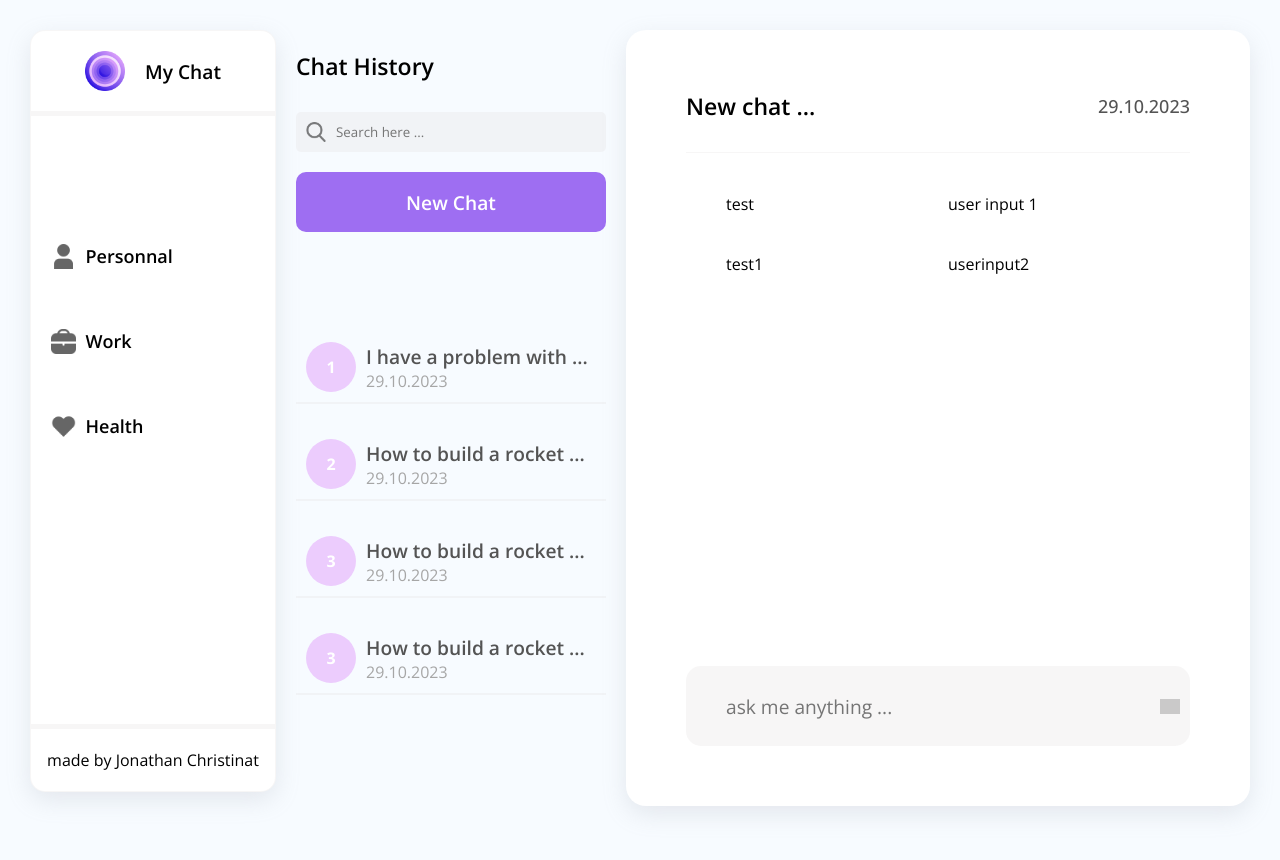
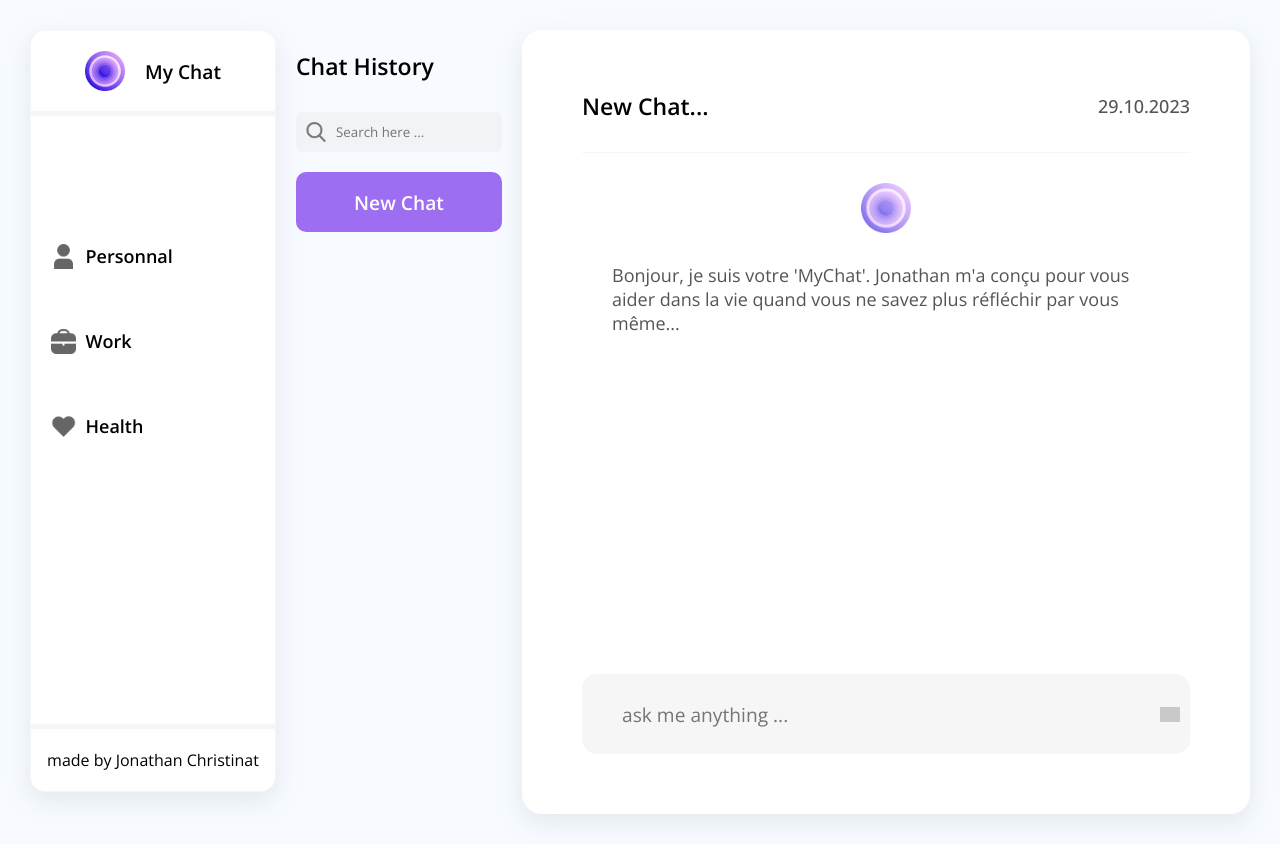
Before and after one commit to gruixer/GPT_V2, a React (Vite) app in the folder GPT_Frontend/: page / in a window 1280 px wide. Built offline with nearby package versions, Linux system fonts and the light colour scheme; grey boxes are pictures that could not be loaded.

Commit message:
Chat ready + css History ready

```diff
--- a/GPT_Frontend/src/App.jsx
+++ b/GPT_Frontend/src/App.jsx
@@ -1,19 +1,14 @@
-import React, { useRef, useState } from "react";
+import React from "react";
 import Categories from "./components/Categories";
-import History from "./components/History";
-import Chat from "./components/Chat";
+import HistoryChatContainer from "./components/HistoryChatContainer";
 import "./styles_components/App.css";
 
 const App = () => {
-  const chatRef = useRef();
-  const onHistoryCreatNewChat = () => {
-    chatRef.current.createNewChat();
-  };
+
   return (
     <div className="main">
       <Categories></Categories>
-      <History onCreateNewChat={onHistoryCreatNewChat}></History>
-      <Chat ref={chatRef}></Chat>
+      <HistoryChatContainer></HistoryChatContainer>
     </div>
   );
 };
--- a/GPT_Frontend/src/assets/colors.css
+++ b/GPT_Frontend/src/assets/colors.css
@@ -1,12 +1,14 @@
-:root {
-  --primary-color: #724aec;
-  --secondary-color: #ecccfd;
-  --accent-color: #c58ef8;
-  --shadow-color: #9e6ef2;
-  --big-title-color: #000000;
-  --small-title-color: #545454;
-  --info-font-color: #a6a6a6;
-  --border-color: rgba(220, 218, 218, 0.242);
-  --app-background: #f7fbff;
-  --light-background: #ffffff;
+:root{
+    --primary-color:#724AEC ;
+    --secondary-color:#ECCCFD;
+    --accent-color:#C58EF8;
+    --shadow-color:#9E6EF2;
+    --big-title-color:#000000;
+    --small-title-color:#545454;
+    --info-font-color:#A6A6A6;
+    --border-color:rgba(220, 218, 218, 0.242);
+    --app-background:#F7FBFF;
+    --light-background:#ffffff;
+    --chat-background:#a6a6a623;
+
 }
--- a/GPT_Frontend/src/components/Chat.jsx
+++ b/GPT_Frontend/src/components/Chat.jsx
@@ -1,26 +1,16 @@
-import React, {
-  forwardRef,
-  useEffect,
-  useImperativeHandle,
-  useState,
-} from "react";
+import React, { useEffect, useState } from "react";
 import "../styles_components/Chat.css";
 
-const Chat = forwardRef((props, ref) => {
-  const [userInput, setUserInput] = useState("");
-  const [message, setMessage] = useState("");
-  const [historyChats, setHistoryChats] = useState([]);
-  const [currentTitle, setCurrentTitle] = useState("");
-
-  useImperativeHandle(ref, () => ({
-    createNewChat() {
-      setUserInput("");
-      setMessage("");
-      setCurrentTitle("");
-      console.log("New chat created !");
-    },
-  }));
-
+const Chat = ({
+  userInput,
+  message,
+  historyChats,
+  currentTitle,
+  setCurrentTitle,
+  setHistoryChats,
+  setMessage,
+  setUserInput,
+}) => {
   const getMessages = async () => {
     const options = {
       method: "POST",
@@ -34,7 +24,10 @@ const Chat = forwardRef((props, ref) => {
 
     try {
       //"https://gpt-v2-6y9v.vercel.app/" "http://localhost:8000/aichatbot"
-      const response = await fetch("https://gpt-v2-6y9v.vercel.app/aichatbot", options);
+      const response = await fetch(
+        "https://gpt-v2-6y9v.vercel.app/aichatbot",
+        options
+      );
       const data = await response.json();
       setMessage(data.choices[0].message);
     } catch (error) {
@@ -63,34 +56,40 @@ const Chat = forwardRef((props, ref) => {
       ]);
     }
   }, [message, currentTitle]);
-  console.log(historyChats);
+
+  const currentChat = historyChats.filter(
+    (historyChat) => historyChat.title === currentTitle
+  );
 
   return (
     <div className="chat-container">
       <div className="chat-header">
-        {!currentTitle && <h1>New chat ...</h1>}
+        <h1>{!currentTitle ? "New Chat..." : currentTitle} </h1>
         <h2>29.10.2023</h2>
       </div>
       <div className="chat-middle-part">
         <div className="chatbot">
-          <ul>
-            <li>
-              <p>test </p>
-            </li>
-            <li>
-              <p> test1</p>
-            </li>
-          </ul>
+          {currentChat && currentChat.length > 0 ? (
+            <ul>
+              {currentChat.map((chatMessage, index) => (
+                <li key={index}>
+                  <h1>{chatMessage.role}</h1>
+                  <p>{chatMessage.content}</p>
+                </li>
+              ))}
+            </ul>
+          ) : (
+            <div className="chat-middle-intro">
+              <img src="/media/black-hole.png" alt="No Messages" />
+              <h1>
+                Bonjour, je suis votre 'MyChat'. Jonathan m'a conçu pour vous
+                aider dans la vie quand vous ne savez plus réfléchir par vous
+                même...
+              </h1>
+              <h2></h2>
+            </div>
+          )}
         </div>
-
-        <ul className="user">
-          <li>
-            <p>user input 1</p>
-          </li>
-          <li>
-            <p> userinput2</p>
-          </li>
-        </ul>
       </div>
       <div className="chat-input">
         <input
@@ -107,5 +106,5 @@ const Chat = forwardRef((props, ref) => {
       </div>
     </div>
   );
-});
+};
 export default Chat;
--- a/GPT_Frontend/src/components/History.jsx
+++ b/GPT_Frontend/src/components/History.jsx
@@ -1,10 +1,18 @@
 import React from "react";
 import "../styles_components/History.css";
 
-const History = ({ onCreateNewChat }) => {
+const History = ({ onCreateNewChat,historyChats,setCurrentTitle,setMessage,setUserInput}) => {
   const handleCreateNewChat = () => {
     onCreateNewChat();
   };
+  const handleSelectedChat = (uniqueTitles) => {
+    setCurrentTitle(uniqueTitles)
+    setMessage('')
+    setUserInput('')
+
+  }
+  const uniqueTitles =  Array.from(new Set (historyChats.map(historyChat => historyChat.title)));
+  console.log(uniqueTitles)
 
   return (
     <div className="history-container">
@@ -22,34 +30,12 @@ const History = ({ onCreateNewChat }) => {
       </div>
       <div className="history-chat-history">
         <ul>
-          <li>
-            <div className="history-circle">1</div>
+          {uniqueTitles?.map((uniqueTitles,index) => <li key={index} onClick={() => handleSelectedChat(uniqueTitles)}>
+          <div className="history-circle">{index + 1}</div>
             <div className="history-info">
-              <h2>I have a problem with ... </h2>
+              <h2>{uniqueTitles} </h2>
               <h3>29.10.2023</h3>
-            </div>
-          </li>
-          <li>
-            <div className="history-circle">2</div>
-            <div className="history-info">
-              <h2>How to build a rocket ...</h2>
-              <h3>29.10.2023</h3>
-            </div>
-          </li>
-          <li>
-            <div className="history-circle">3</div>
-            <div className="history-info">
-              <h2>How to build a rocket ...</h2>
-              <h3>29.10.2023</h3>
-            </div>
-          </li>
-          <li>
-            <div className="history-circle">3</div>
-            <div className="history-info">
-              <h2>How to build a rocket ...</h2>
-              <h3>29.10.2023</h3>
-            </div>
-          </li>
+            </div></li>)}
         </ul>
       </div>
     </div>
--- /dev/null
+++ b/GPT_Frontend/src/components/HistoryChatContainer.jsx
@@ -0,0 +1,47 @@
+import React, { useState } from "react";
+import History from "./History";
+import Chat from "./Chat";
+import "../styles_components/HistoryChatContainer.css";
+
+const HistoryChatContainer = () => {
+  const [userInput, setUserInput] = useState("");
+  const [message, setMessage] = useState("");
+  const [historyChats, setHistoryChats] = useState([]);
+  const [currentTitle, setCurrentTitle] = useState("");
+
+  const createNewChat = () => {
+    setUserInput("");
+    setMessage("");
+    setCurrentTitle("");
+    console.log("New chat created !");
+  };
+
+  const onHistoryCreatNewChat = () => {
+    createNewChat();
+  };
+
+
+
+  return (
+    <div className="history-chat-container-main">
+      <History
+        onCreateNewChat={onHistoryCreatNewChat}
+        historyChats={historyChats}
+        setCurrentTitle={setCurrentTitle}
+        setMessage={setMessage}
+        setUserInput={setUserInput}
+      ></History>
+      <Chat
+        userInput={userInput}
+        message={message}
+        historyChats={historyChats}
+        currentTitle={currentTitle}
+        setCurrentTitle={setCurrentTitle}
+        setHistoryChats={setHistoryChats}
+        setUserInput={setUserInput}
+        setMessage={setMessage}
+      ></Chat>
+    </div>
+  );
+};
+export default HistoryChatContainer;
--- a/GPT_Frontend/src/styles_components/App.css
+++ b/GPT_Frontend/src/styles_components/App.css
@@ -1,15 +1,9 @@
 .main {
   display: flex;
+
   background-color: #f7fbff;
   padding: 30px;
 }
 .Categories {
   display: flex;
 }
-
-.History {
-  display: flex;
-}
-.Chat {
-  display: flex;
-}
--- a/GPT_Frontend/src/styles_components/Categories.css
+++ b/GPT_Frontend/src/styles_components/Categories.css
@@ -82,6 +82,24 @@
   padding-top: 20px;
 }
 
+::-webkit-scrollbar {
+  width: 8px;
+}
+
+::-webkit-scrollbar-track {
+  width: 1px;
+  -webkit-box-shadow: inset 0 0 6px var(--border-color);
+  -webkit-border-radius: 10px;
+  border-radius: 10px;
+}
+
+::-webkit-scrollbar-thumb {
+  -webkit-border-radius: 10px;
+  border-radius: 10px;
+  background: var(--info-font-color);
+  -webkit-box-shadow: inset 0 0 6px var(--info-font-color);
+}
+
 .categories-middle-part li:hover {
   background-color: var(--primary-color);
   color: var(--light-background);
--- a/GPT_Frontend/src/styles_components/Chat.css
+++ b/GPT_Frontend/src/styles_components/Chat.css
@@ -7,8 +7,8 @@
 }
 
 .chat-container {
-  height: 82vh;
-  width: 140vh;
+  height: 83vh;
+  width: 100%;
   display: flex;
   flex-direction: column;
   justify-content: space-between;
@@ -36,50 +36,56 @@
 }
 
 .chat-middle-part {
+  overflow-y: auto;
   padding: 30px;
   height: 100%;
+}
+.chat-middle-intro {
+  width: 100%;
   display: flex;
-  flex-direction: row;
+  flex-direction: column;
+  align-items: center;
+  justify-content: center;
+  gap: 30px;
+}
+.chat-middle-intro h1 {
+  gap: 30px;
+  font-size: large;
+  color: var(--small-title-color);
+  font-weight: 400;
 }
 .chat-middle-part .chatbot {
   display: flex;
-  width: 50%;
+  flex-direction: column;
+  width: 100%;
   justify-content: left;
 }
 .chat-middle-part .chatbot ul {
+  width: 100%;
+  gap: 20px;
   list-style: none;
-  gap: 25px;
 }
 .chat-middle-part .chatbot li {
-  align-items: center;
-  gap: 10px;
   height: 40px;
-  padding: 10px;
+  padding: 20px;
   border-radius: 15px;
+  margin-bottom: 20px;
   color: var(--big-title-color);
+  background-color: var(--chat-background);
 }
-.chat-middle-part .user {
-  display: flex;
-  flex-direction: column;
-  justify-content: right;
-  width: 50%;
+.chat-middle-part .chatbot li h1 {
+  font-size: small;
+  text-transform: uppercase;
+  color: var(--info-font-color);
 }
-.chat-middle-part .user ul {
-  gap: 25px;
-}
-.chat-middle-part .user li {
-  list-style: none;
-  align-items: center;
-  gap: 10px;
-  height: 40px;
-  padding: 10px;
-  border-radius: 15px;
-  color: var(--big-title-color);
+.chat-middle-part .chatbot li p {
+  font-size: large;
+  color: var(--small-title-color);
 }
 
 .chat-middle-part img {
   opacity: 60%;
-  width: 25px;
+  width: 50px;
 }
 .chat-middle-part h2 {
   font-size: large;
@@ -119,3 +125,21 @@
 .chat-input:hover img {
   cursor: pointer;
 }
+
+::-webkit-scrollbar {
+  width: 8px;
+}
+
+::-webkit-scrollbar-track {
+  width: 1px;
+  -webkit-box-shadow: inset 0 0 6px var(--border-color);
+  -webkit-border-radius: 10px;
+  border-radius: 10px;
+}
+
+::-webkit-scrollbar-thumb {
+  -webkit-border-radius: 10px;
+  border-radius: 10px;
+  background: var(--info-font-color);
+  -webkit-box-shadow: inset 0 0 6px var(--info-font-color);
+}
--- a/GPT_Frontend/src/styles_components/History.css
+++ b/GPT_Frontend/src/styles_components/History.css
@@ -7,7 +7,7 @@
 }
 
 .history-container {
-  height: 95vh;
+  height: 90vh;
   width: 330px;
   display: flex;
   flex-direction: column;
@@ -123,6 +123,24 @@
   color: var(--light-background);
 }
 
+::-webkit-scrollbar {
+  width: 8px;
+}
+
+::-webkit-scrollbar-track {
+  width: 1px;
+  -webkit-box-shadow: inset 0 0 6px var(--border-color);
+  -webkit-border-radius: 10px;
+  border-radius: 10px;
+}
+
+::-webkit-scrollbar-thumb {
+  -webkit-border-radius: 10px;
+  border-radius: 10px;
+  background: var(--info-font-color);
+  -webkit-box-shadow: inset 0 0 6px var(--info-font-color);
+}
+
 .history-chat-history li:hover {
   background-color: var(--primary-color);
   color: var(--light-background);
--- /dev/null
+++ b/GPT_Frontend/src/styles_components/HistoryChatContainer.css
@@ -0,0 +1,20 @@
+@import url("https://fonts.googleapis.com/css2?family=Open+Sans:wght@300;400;500;600;700;800&display=swap");
+@import url("../assets/colors.css");
+
+* {
+  font-family: "Open Sans", sans-serif;
+  margin: 0;
+  padding: 0;
+}
+.history-chat-container-main {
+  width: 100%;
+  height: 100%;
+  display: flex;
+  flex-direction: row;
+}
+.History {
+  display: flex;
+}
+.Chat {
+  display: flex;
+}
```
